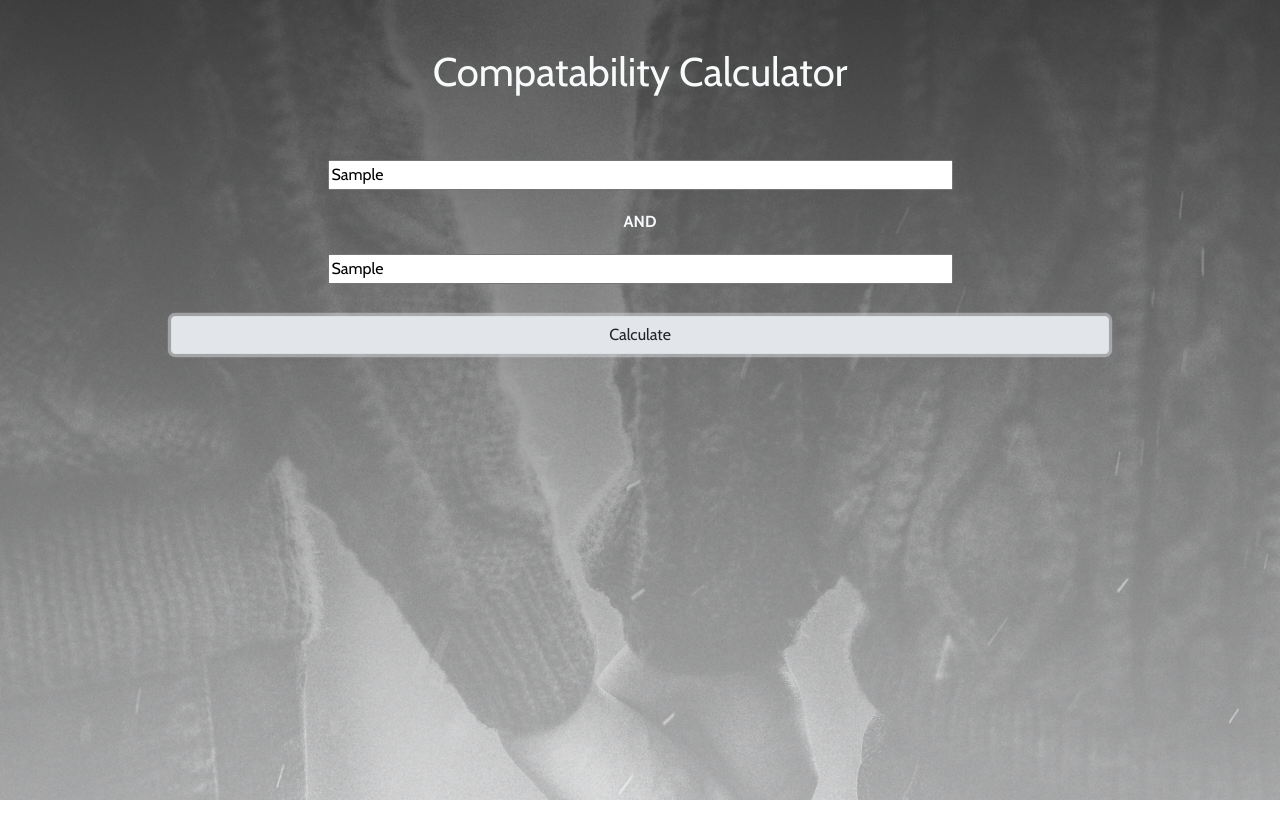
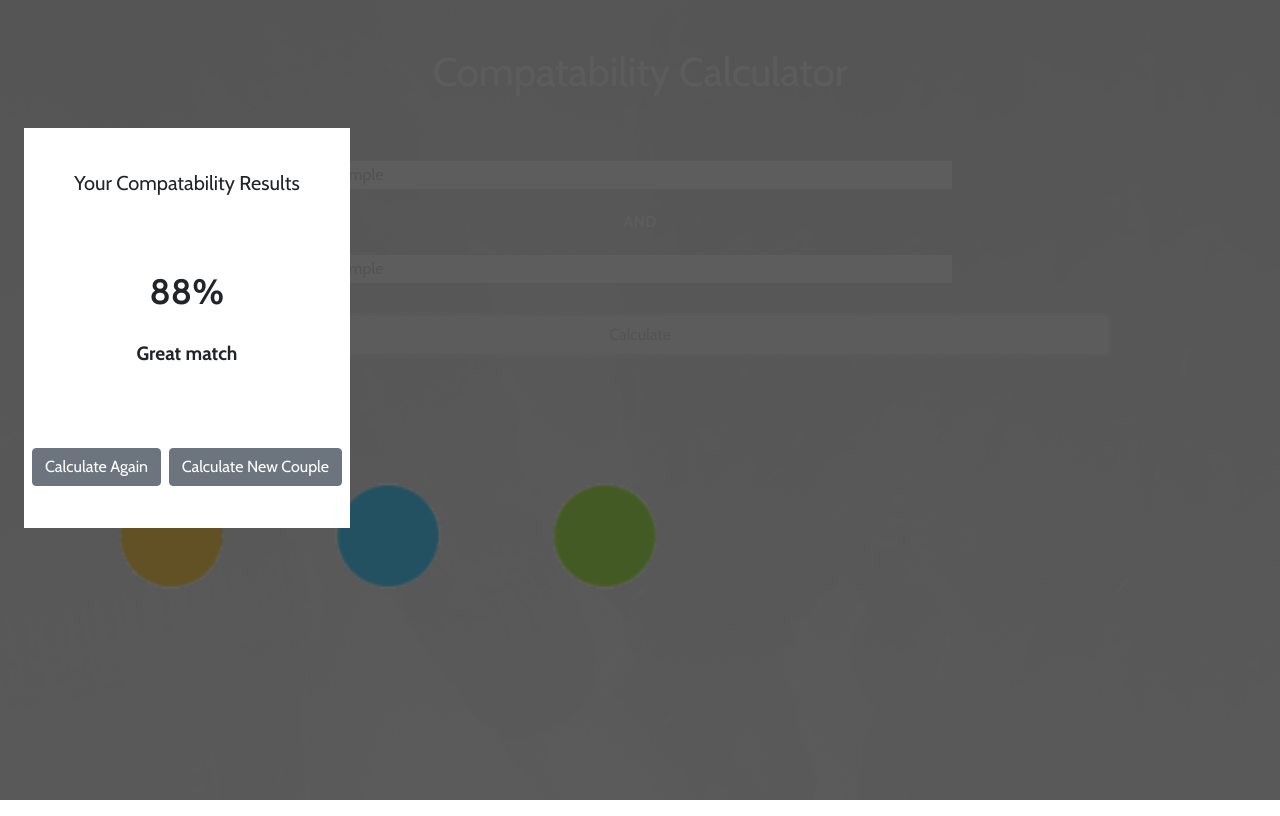
Before and after one commit to mikehudson19/compatabilty-calc, a plain HTML site: page index.html in a window 1280 px wide. Both pictures are taken after typing "Sample", "Sample" into the empty fields and a click on the button "Calculate". Drawn offline with nearby package versions, Linux system fonts and the light colour scheme.

Commit message:
adjust styling on the modal pop-up

```diff
--- a/index.html
+++ b/index.html
@@ -18,28 +18,30 @@
       <input type="text" class="text w-50 mx-auto my-3" id="name2">
 
     <button type="button" class="w-75 mx-auto my-3 btn btn-light" id="calculate">Calculate</button>
+
   </div>
+  </div>
+  <div class="loader">
+    <img src="/images/35771931234507.564a1d2403b3a.gif" alt="">
   </div>
 
 <!-- Modal -->
 <div class="modalo-container">
   <div class="modalo my-5 h-50">
     <div class="modalo-dialog">
-      <button type="button" class="close">
-        <span>&times;</span>
-      </button>
+
       <div class="modalo-content">
         <div class="modalo-header">
           <h5 class="modalo-title">Your Compatability Results</h5>
 
         </div>
         <div class="modalo-body">
-          <span class="comp-score">79%</span>
-          <p class="comp-message">"You two go together like a fine wine and a stinky cheese"</p>
+          <span class="comp-score font-weight-bolder"></span>
+          <p class="comp-message"></p>
         </div>
         <div class="modalo-footer">
-          <button type="button" class="btn btn-secondary" data-dismiss="modal" id="calcAgain">Calculate Again</button>
-          <button type="button" class="btn btn-secondary" data-dismiss="modal" id="calcNew">Calculate New Couple</button>
+          <button type="button" class="btn btn-secondary ml-2" data-dismiss="modal" id="calcAgain">Calculate Again</button>
+          <button type="button" class="btn btn-secondary mr-2 ml-1" data-dismiss="modal" id="calcNew">Calculate New Couple</button>
         </div>
       </div>
     </div>
--- a/style.css
+++ b/style.css
@@ -30,6 +30,7 @@ body {
   position: fixed;
   top:0;
   z-index: 2;
+  justify-content: center;
 }
 
 .modalo-content {
@@ -38,6 +39,9 @@ body {
   align-items: center;
   height: 50vh;
   justify-content: space-evenly;
+  margin: 0 auto;
+
+
 }
 
 .modalo-body {
@@ -49,8 +53,33 @@ body {
   justify-content: space-evenly;
 }
 
+.modalo-body .comp-score {
+  font-size: 2.2rem;
+}
+
+.modalo-body .comp-message {
+  font-size: 1.2rem;
+}
+
 .close {
   position: fixed;
   right: 2.8rem;
   top: 8.8rem;
 }
+
+.loader {
+  display: none;
+  position: absolute;
+  top: 0rem;
+  left: 0rem;
+  background: rgba(235, 235, 235, 0.829);
+  height: 100vh;
+  width: 100vw;
+}
+
+.loader img {
+  width: 45%;
+  position: absolute;
+  top: 15rem;
+  left: 6.3rem;
+}
```
